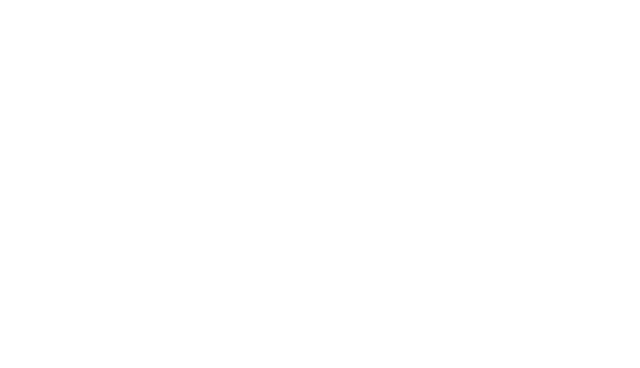
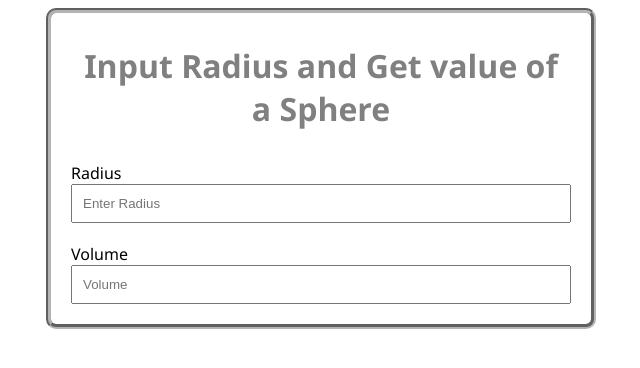
Before and after one commit to aahmedfaraz/university-web-eng, a plain HTML site: page lab_05/task_02/index.html in a window 1280 px wide. Shown: the whole page, without its empty margins (319-959 px from the left). Drawn offline with Linux system fonts and the light colour scheme.

Commit message:
Completed Lab5 Task2
Completed Lab5 Task2

```diff
--- a/lab_05/task_01/script.js
+++ b/lab_05/task_01/script.js
@@ -40,7 +40,6 @@
 
 // Function 3 - Task Done
 const clicked = (inputIndex) => {
-  console.log("clicked");
   list = list.map((task, taskIndex) =>
     taskIndex == inputIndex ? { ...task, done: !task.done } : task
   );
--- a/lab_05/task_02/index.html
+++ b/lab_05/task_02/index.html
@@ -4,9 +4,21 @@
     <meta charset="UTF-8">
     <meta http-equiv="X-UA-Compatible" content="IE=edge">
     <meta name="viewport" content="width=device-width, initial-scale=1.0">
+    <link rel="stylesheet" href="./style.css">
     <title>Ahmed Faraz | Lab 05</title>
 </head>
 <body>
+    <form>
+        <h1>Input Radius and Get value of a Sphere</h1>
+        <div class="form-control">
+            <label for="radius">Radius</label>
+            <input type="number" id="radius" name="radius" placeholder="Enter Radius">
+        </div>
+        <div class="form-control">
+            <label for="volume">Volume</label>
+            <input type="number" id="volume" name="volume" placeholder="Volume" readonly="true">
+        </div>
+    </form>
     <script src="./script.js"></script>
 </body>
 </html>
--- a/lab_05/task_02/script.js
+++ b/lab_05/task_02/script.js
@@ -0,0 +1,11 @@
+const radius = document.getElementById("radius");
+const volume = document.getElementById("volume");
+
+radius.addEventListener("input", (e) => {
+  e.preventDefault();
+  if (radius.value) {
+    volume.value = ((4 / 3) * 3.14 * radius.value ** 3).toFixed(2);
+  } else {
+    volume.value = null;
+  }
+});
--- /dev/null
+++ b/lab_05/task_02/style.css
@@ -0,0 +1,36 @@
+body {
+    display: flex;
+    flex-direction: column;
+    align-items: center;
+    justify-content: center;
+    font-family: 'Segoe UI', Tahoma, Geneva, Verdana, sans-serif;
+}
+
+form {
+    border: 5px groove rgb(180, 180, 180);
+    width: 500px;
+    max-width: 80%;
+    display: flex;
+    flex-direction: column;
+    align-items: center;
+    justify-content: center;
+    padding: 10px 20px;
+    border-radius: 10px;
+}
+
+form h1 {
+    text-align: center;
+    color: gray;
+}
+
+form .form-control {
+    width: 100%;
+    display: flex;
+    flex-direction: column;
+    justify-content: center;
+    padding: 10px 0;
+}
+
+input {
+    padding: 10px;
+}
```
